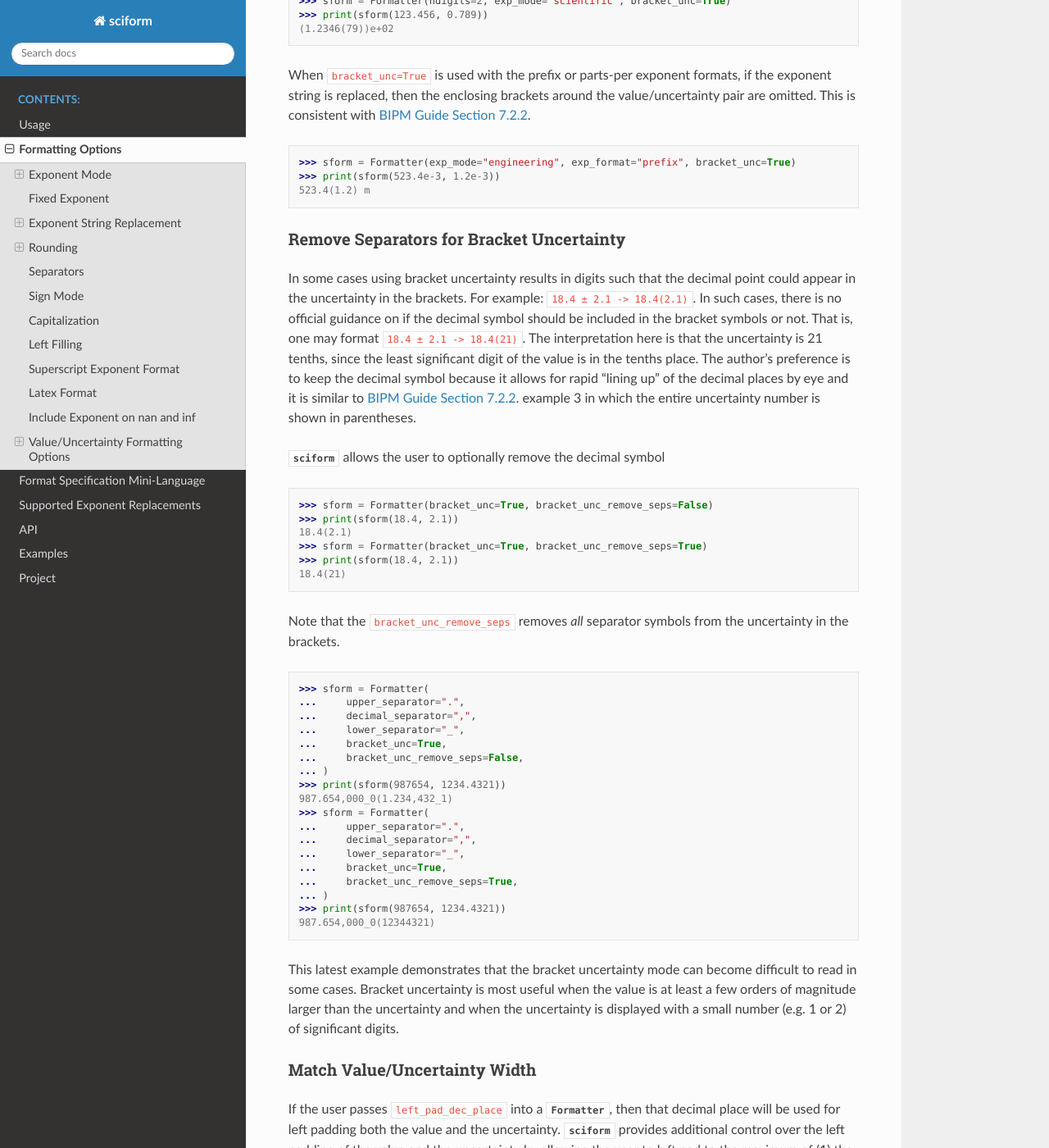
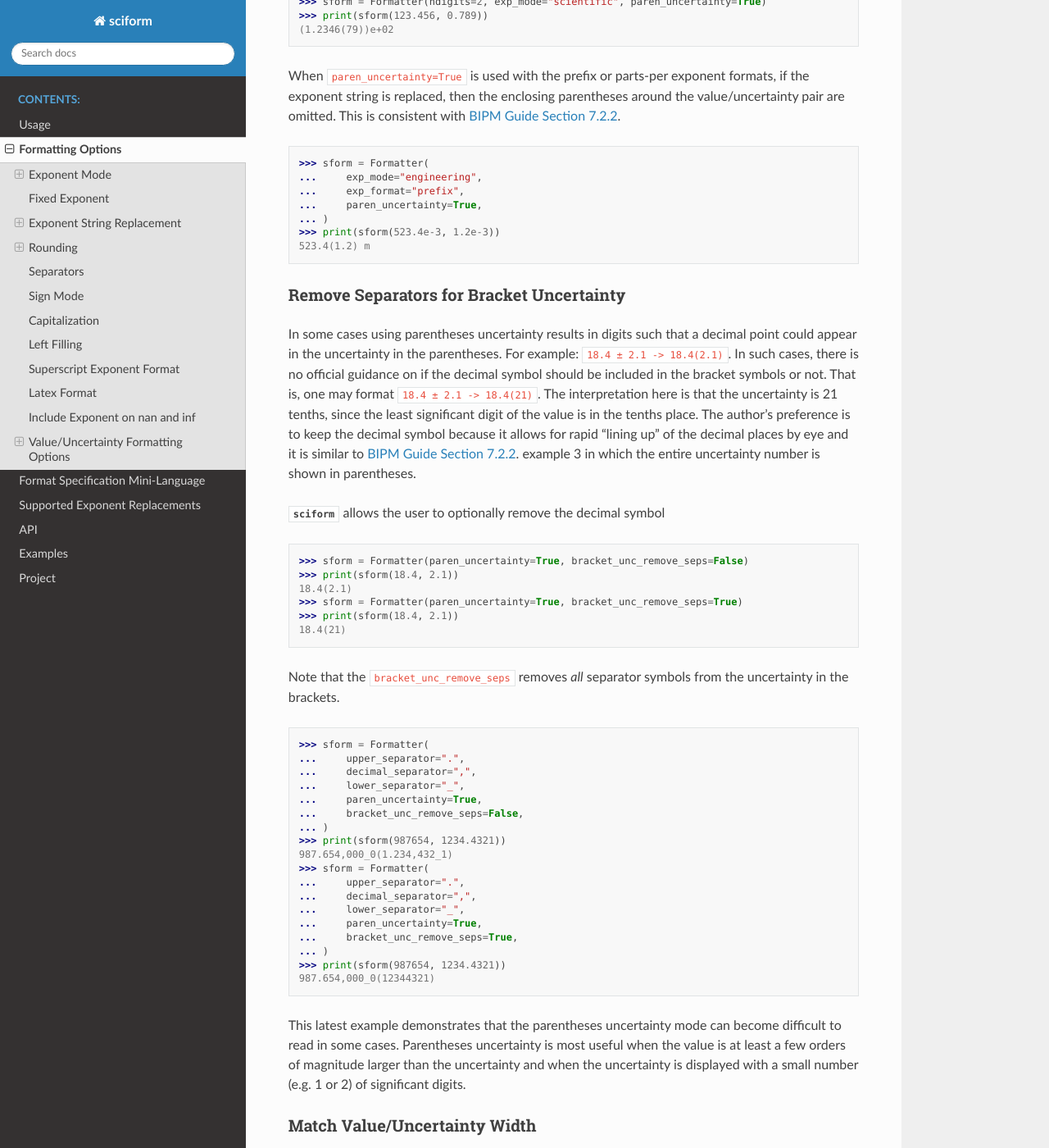
Before and after one commit to jagerber48/sciform, a Sphinx documentation site: the page built from docs/source/options.rst, in a window 1280 px wide and 1400 px high, scrolled down 11330 px. Shown: the whole window at 82% size. Built offline with Sphinx 7.4.7 and the Read the Docs theme 2.0.0, drawn with Linux system fonts in a browser that asks for light colours; some of the changed text lies outside the part shown.

Commit message:
bracket_unc -> paren_uncertainty

```diff
--- a/docs/source/examples.rst
+++ b/docs/source/examples.rst
@@ -77,7 +77,9 @@ available formatting options.
 >>> num = 314159.27
 >>> unc = 1618
 >>> sform = Formatter(
-...     exp_mode="engineering_shifted", pdg_sig_figs=True, bracket_unc=True
+...     exp_mode="engineering_shifted",
+...     pdg_sig_figs=True,
+...     paren_uncertainty=True
 ... )
 >>> print(sform(num, unc))
 (0.3142(16))e+06
--- a/docs/source/fsml.rst
+++ b/docs/source/fsml.rst
@@ -111,10 +111,10 @@ Further details about the options can be found at
        | (``'p'``)
      - Sets ``exp_format`` to :class:`'prefix'`.
        See :ref:`exp_str_replacement`.
-   * - | bracket uncertainty
+   * - | parentheses uncertainty
        | (``'()'``)
-     - Sets ``bracket_unc=True``.
-       See :ref:`bracket_uncertainty`.
+     - Sets ``paren_uncertainty=True``.
+       See :ref:`paren_uncertainty`.
 
 
 Incompatibilities With Built-in Format Specification Mini-Language
--- a/docs/source/options.rst
+++ b/docs/source/options.rst
@@ -623,10 +623,10 @@ If ``ndigits`` is specified (i.e. not ``None``) but
 ``ndigits!=AutoDigits`` with ``pdg_sig_figs=True`` then ``ValueError`` is
 raised.
 
-.. _bracket_uncertainty:
+.. _paren_uncertainty:
 
-Bracket Uncertainty
--------------------
+Parentheses Uncertainty
+-----------------------
 
 Instead of displaying ``123.456 ± 0.789``, there is a notation where
 the uncertainty is shown in brackets after the value as
@@ -636,38 +636,42 @@ final three digits of the value so that the 9 in the uncertainty is
 understood to appear in the thousandths place.
 This format is described in the
 `BIPM Guide Section 7.2.2 <https://www.bipm.org/documents/20126/2071204/JCGM_100_2008_E.pdf/cb0ef43f-baa5-11cf-3f85-4dcd86f77bd6#page=37>`_.
-We call this format "bracket uncertainty" mode.
-:mod:`sciform` provides this functionality via the ``bracket_unc``
+We call this format "parentheses uncertainty" mode.
+:mod:`sciform` provides this functionality via the ``paren_uncertainty``
 option:
 
->>> sform = Formatter(bracket_unc=True)
+>>> sform = Formatter(paren_uncertainty=True)
 >>> print(sform(123.456, 0.789))
 123.456(789)
 
 Or with other options:
 
->>> sform = Formatter(ndigits=2, bracket_unc=True)
+>>> sform = Formatter(ndigits=2, paren_uncertainty=True)
 >>> print(sform(123.456, 0.789))
 123.46(79)
->>> sform = Formatter(ndigits=2, exp_mode="scientific", bracket_unc=True)
+>>> sform = Formatter(ndigits=2, exp_mode="scientific", paren_uncertainty=True)
 >>> print(sform(123.456, 0.789))
 (1.2346(79))e+02
 
-When ``bracket_unc=True`` is used with the prefix or parts-per exponent
-formats, if the exponent string is replaced, then the enclosing brackets
-around the value/uncertainty pair are omitted.
+When ``paren_uncertainty=True`` is used with the prefix or parts-per
+exponent formats, if the exponent string is replaced, then the enclosing
+parentheses around the value/uncertainty pair are omitted.
 This is consistent with
 `BIPM Guide Section 7.2.2 <https://www.bipm.org/documents/20126/2071204/JCGM_100_2008_E.pdf/cb0ef43f-baa5-11cf-3f85-4dcd86f77bd6#page=37>`_.
 
->>> sform = Formatter(exp_mode="engineering", exp_format="prefix", bracket_unc=True)
+>>> sform = Formatter(
+...     exp_mode="engineering",
+...     exp_format="prefix",
+...     paren_uncertainty=True,
+... )
 >>> print(sform(523.4e-3, 1.2e-3))
 523.4(1.2) m
 
 Remove Separators for Bracket Uncertainty
 --------------------------------------------
 
-In some cases using bracket uncertainty results in digits such that the
-decimal point could appear in the uncertainty in the brackets.
+In some cases using parentheses uncertainty results in digits such that
+a decimal point could appear in the uncertainty in the parentheses.
 For example: ``18.4 ± 2.1 -> 18.4(2.1)``.
 In such cases, there is no official guidance on if the decimal symbol
 should be included in the bracket symbols or not.
@@ -682,10 +686,10 @@ parentheses.
 
 :mod:`sciform` allows the user to optionally remove the decimal symbol
 
->>> sform = Formatter(bracket_unc=True, bracket_unc_remove_seps=False)
+>>> sform = Formatter(paren_uncertainty=True, bracket_unc_remove_seps=False)
 >>> print(sform(18.4, 2.1))
 18.4(2.1)
->>> sform = Formatter(bracket_unc=True, bracket_unc_remove_seps=True)
+>>> sform = Formatter(paren_uncertainty=True, bracket_unc_remove_seps=True)
 >>> print(sform(18.4, 2.1))
 18.4(21)
 
@@ -696,7 +700,7 @@ symbols from the uncertainty in the brackets.
 ...     upper_separator=".",
 ...     decimal_separator=",",
 ...     lower_separator="_",
-...     bracket_unc=True,
+...     paren_uncertainty=True,
 ...     bracket_unc_remove_seps=False,
 ... )
 >>> print(sform(987654, 1234.4321))
@@ -705,15 +709,15 @@ symbols from the uncertainty in the brackets.
 ...     upper_separator=".",
 ...     decimal_separator=",",
 ...     lower_separator="_",
-...     bracket_unc=True,
+...     paren_uncertainty=True,
 ...     bracket_unc_remove_seps=True,
 ... )
 >>> print(sform(987654, 1234.4321))
 987.654,000_0(12344321)
 
-This latest example demonstrates that the bracket uncertainty mode can
-become difficult to read in some cases.
-Bracket uncertainty is most useful when the value is at least a few
+This latest example demonstrates that the parentheses uncertainty mode
+can become difficult to read in some cases.
+Parentheses uncertainty is most useful when the value is at least a few
 orders of magnitude larger than the uncertainty and when the uncertainty
 is displayed with a small number (e.g. 1 or 2) of significant digits.
 
--- a/docs/source/usage.rst
+++ b/docs/source/usage.rst
@@ -140,7 +140,7 @@ package default settings):
  'superscript': False,
  'latex': False,
  'nan_inf_exp': False,
- 'bracket_unc': False,
+ 'paren_uncertainty': False,
  'pdg_sig_figs': False,
  'val_unc_match_widths': False,
  'bracket_unc_remove_seps': False,
@@ -175,7 +175,7 @@ unchanged.
  'superscript': False,
  'latex': False,
  'nan_inf_exp': False,
- 'bracket_unc': False,
+ 'paren_uncertainty': False,
  'pdg_sig_figs': False,
  'val_unc_match_widths': False,
  'bracket_unc_remove_seps': False,
```
Also changed, not shown: 13 other files.
